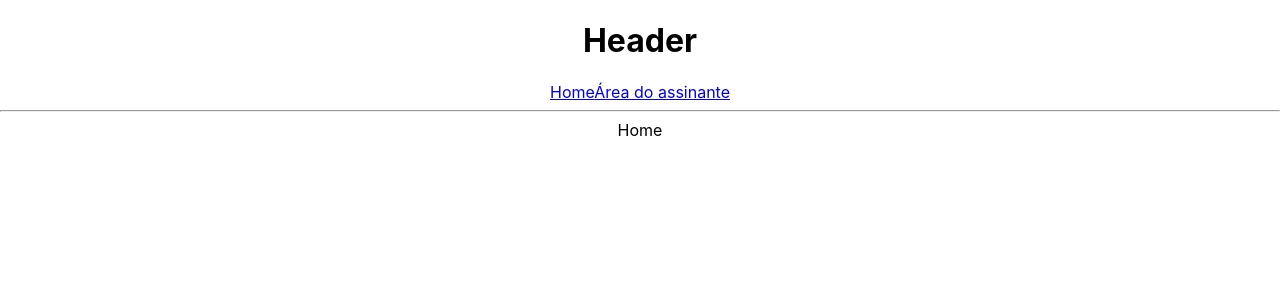
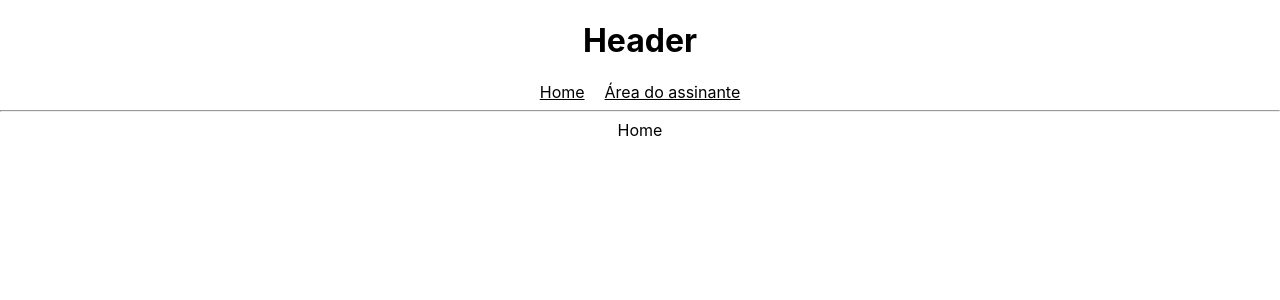
Before and after one commit to JrzenonDev/login-react, a React (Create React App) app: page / in a window 1280 px wide. Shown: the top 300 px of the page. Built offline with nearby package versions, Linux system fonts and the light colour scheme.

Commit message:
remove styles

```diff
--- a/src/App.css
+++ b/src/App.css
@@ -2,37 +2,12 @@
   text-align: center;
 }
 
-.App-logo {
-  height: 40vmin;
-  pointer-events: none;
+nav a {
+  color: #000;
+  display: inline-block;
+  margin: 0 10px;
 }
 
-@media (prefers-reduced-motion: no-preference) {
-  .App-logo {
-    animation: App-logo-spin infinite 20s linear;
-  }
+nav a:hover {
+  text-decoration: none;
 }
-
-.App-header {
-  background-color: #282c34;
-  min-height: 100vh;
-  display: flex;
-  flex-direction: column;
-  align-items: center;
-  justify-content: center;
-  font-size: calc(10px + 2vmin);
-  color: white;
-}
-
-.App-link {
-  color: #61dafb;
-}
-
-@keyframes App-logo-spin {
-  from {
-    transform: rotate(0deg);
-  }
-  to {
-    transform: rotate(360deg);
-  }
-}
```
